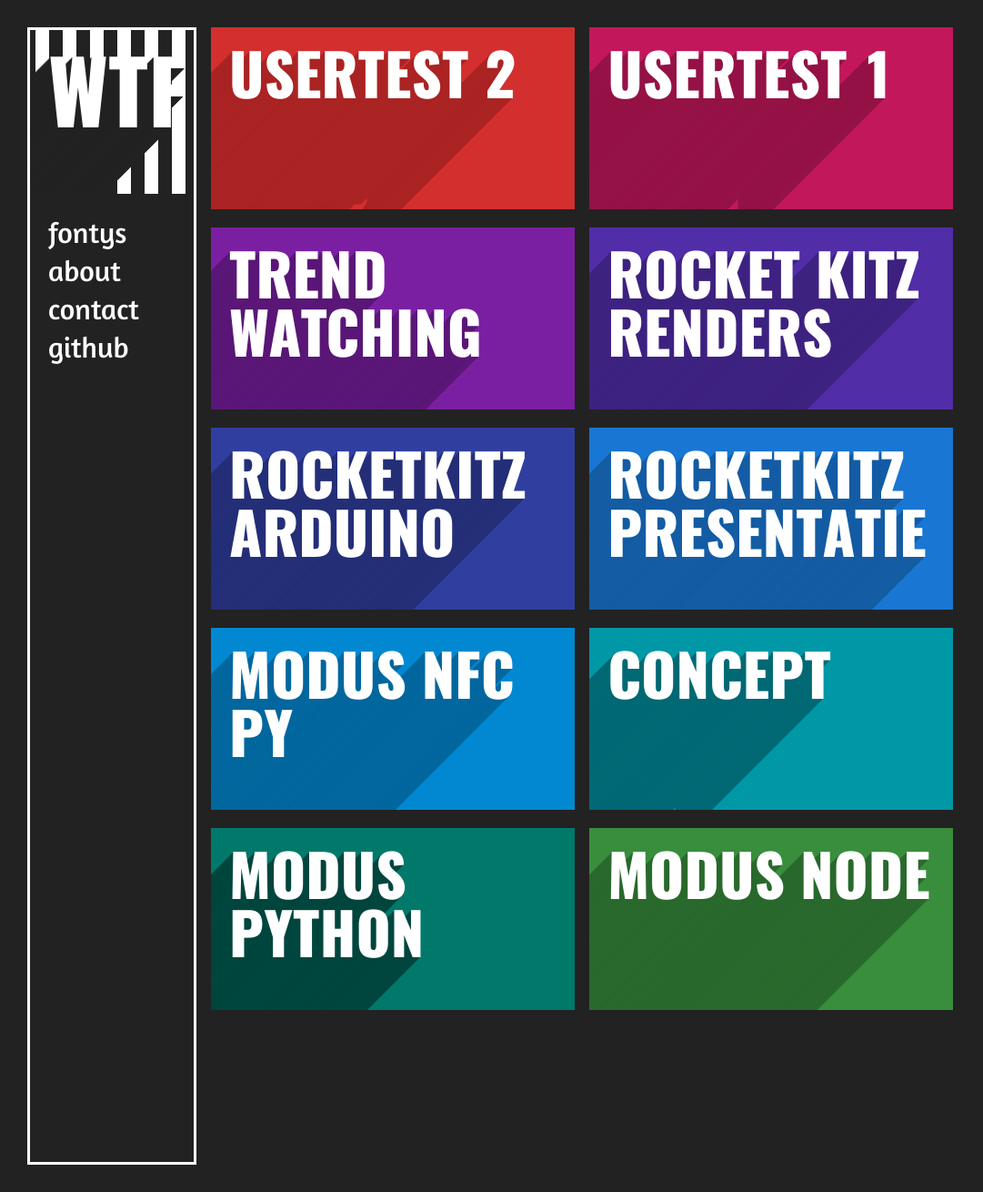
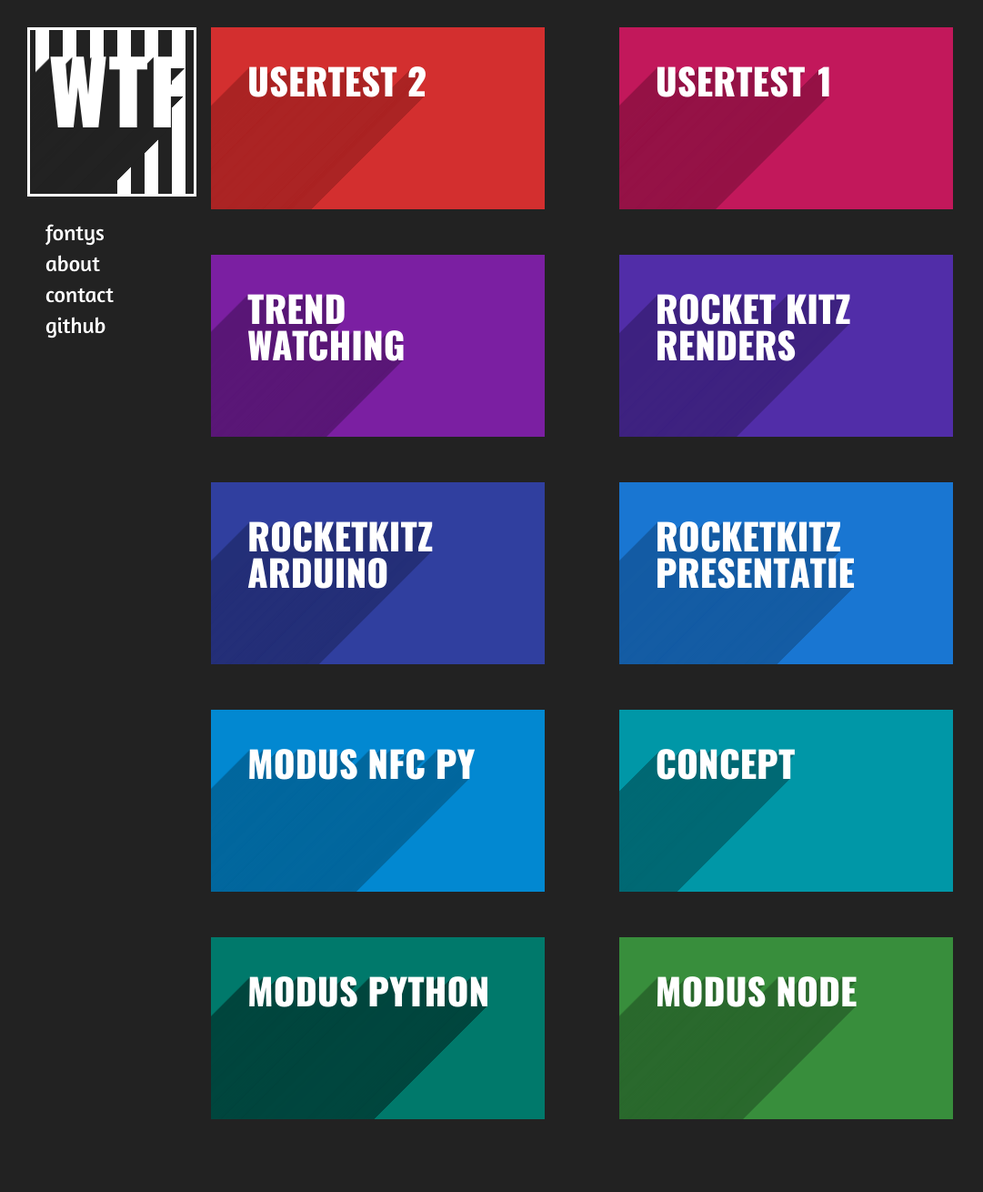
Before and after one commit to JasperStam/jasper-wtf, a Jekyll site: the page built from fontys/index.html, in a window 1280 px wide and 1310 px high. Shown: the whole window at 91% size, without its empty margins (0-1081 px from the left). Built offline with Jekyll 4.4.1, drawn with Linux system fonts in a browser that asks for light colours.

Commit message:
Apply indri-indri feedback

```diff
--- a/_includes/sidebar.html
+++ b/_includes/sidebar.html
@@ -1,14 +1,14 @@
 <nav class="sidebar-container">
-    <div class="sidebar border-white">
+    <div class="sidebar">
         <a href="/">
-            <header class="header header-small color-white text-huge">
+            <header class="header header-small color-white text-huge border-white">
                 <h2 class="drop-diagonal">WTF</h2>
             </header>
         </a>
         <ul class="margin-top-30 margin-left-20 font-amaranth">
             {% for item in site.data.navigation %}
             <li class="margin-bottom-10">
-                <a class="color-white text-big text-right hover-black" href="{{ item.url }}">{{ item.title }}</a>
+                <a class="color-white text-medium text-right hover-black" href="{{ item.url }}">{{ item.title }}</a>
             </li>
             {% endfor %}
         </ul>
--- a/_sass/base/_helpers.scss
+++ b/_sass/base/_helpers.scss
@@ -7,6 +7,7 @@
 .text-bigger            {font-size: 3em;}
 .text-big               {font-size: 2em;}
 .text-medium            {font-size: 1.5em;}
+.text-medium-small      {font-size: 1.25em;}
 .text-left              {text-align: left;}
 .text-right             {text-align: right;}
 .text-center            {text-align: center;}
@@ -44,7 +45,7 @@
 .margin-10              {margin: 10px;}
 
 .margin-top-30          {margin-top: 30px;}
-.margin-bottom-20       {margin-bottom: 20px;}
+.margin-bottom-50       {margin-bottom: 50px;}
 .margin-left-20         {margin-left: 20px;}
 
 /** Padding medium  -------------------------------- */
--- a/_sass/sections/_header.scss
+++ b/_sass/sections/_header.scss
@@ -57,15 +57,15 @@ main.section {
 
 .post {
     overflow: hidden;
-    width: 49%;
+    width: 45%;
     height: 200px;
-    padding: 20px;
+    padding: 40px;
     font-size: 2em;
     transition: all 0.1s ease-out;
 
     &:hover {
         filter: brightness(1.1);
-        padding: 20px 20px 20px 30px;
+        padding: 40px 40px 40px 50px;
     }
 }
 
--- a/fontys/index.html
+++ b/fontys/index.html
@@ -9,10 +9,10 @@ layout: default
     <div class="tags width-full"></div>
  -->    <div class="post-container margin-top-30">
         {% for post in site.posts %}
-        <a href="{{ post.url }}" class="margin-bottom-20 post bg-{% cycle
+        <a href="{{ post.url }}" class="post margin-bottom-50 bg-{% cycle
         'red', 'pink', 'purple', 'deep-purple', 'indigo', 'blue', 'light-blue', 'cyan', 'teal',
         'green', 'light-green', 'lime', 'yellow', 'amber', 'orange', 'deep-orange' %}">
-            <h3 class="text-uppercase text-big color-white drop">{{ post.title }}</h3>
+            <h3 class="text-uppercase text-medium-small color-white drop">{{ post.title }}</h3>
         </a>
         {% endfor %}
     </div>
```
